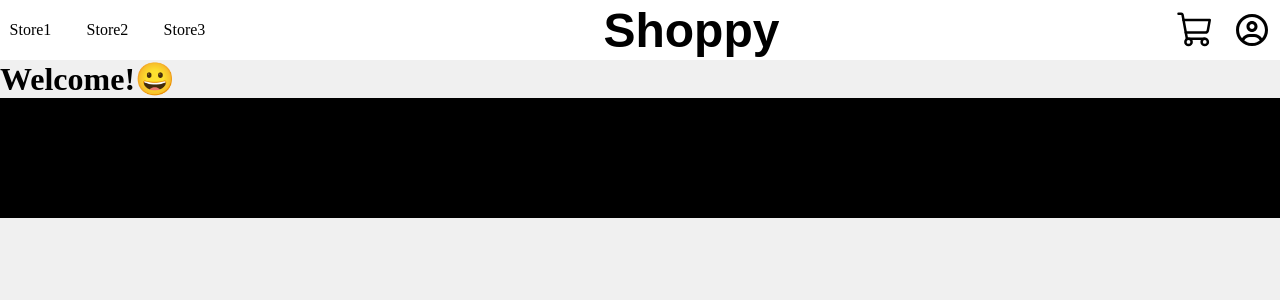
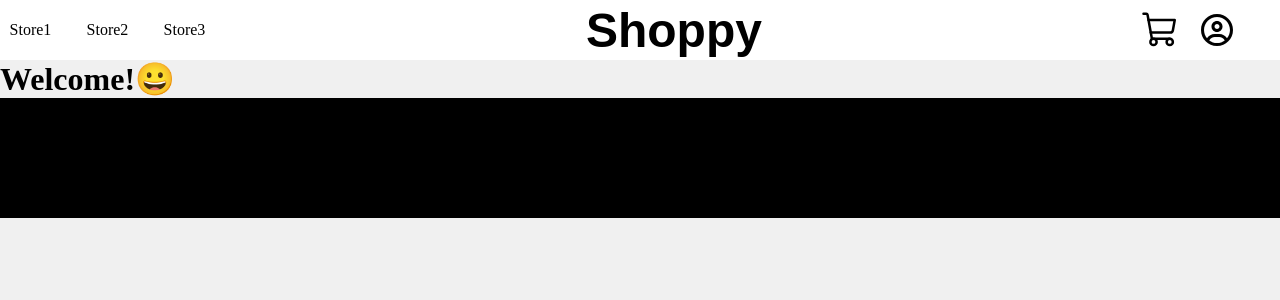
Before and after one commit to labmiracle/team-orange, a React (Vite) app in the folder client/: page / in a window 1280 px wide. Shown: the top 300 px of the page. Built offline with nearby package versions, Linux system fonts and the light colour scheme; a web font is replaced by a local one.

Commit message:
#13-fix (client): scrollbar shifting page content

```diff
--- a/client/src/index.css
+++ b/client/src/index.css
@@ -9,6 +9,11 @@
     background-color: var(--white);
 }
 
+html {
+    overflow-x: hidden;
+    margin-right: calc(-1 * (100vw - 100%));
+}
+
 body,
 body * {
     margin: 0;
--- a/client/src/pages/Home/home.module.css
+++ b/client/src/pages/Home/home.module.css
@@ -8,6 +8,7 @@
     justify-content: center;
     align-items: center;
     height: 60px;
+    padding-right: 35px;
 }
 
 .nav a {
```
